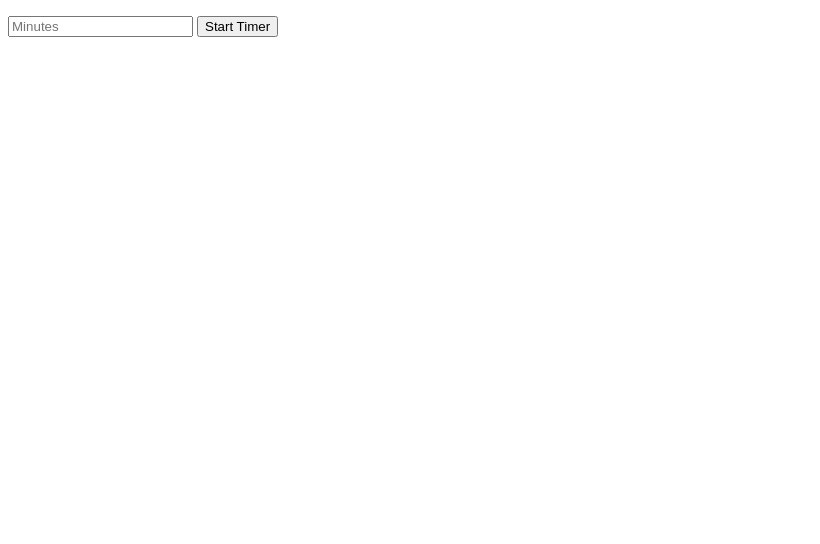
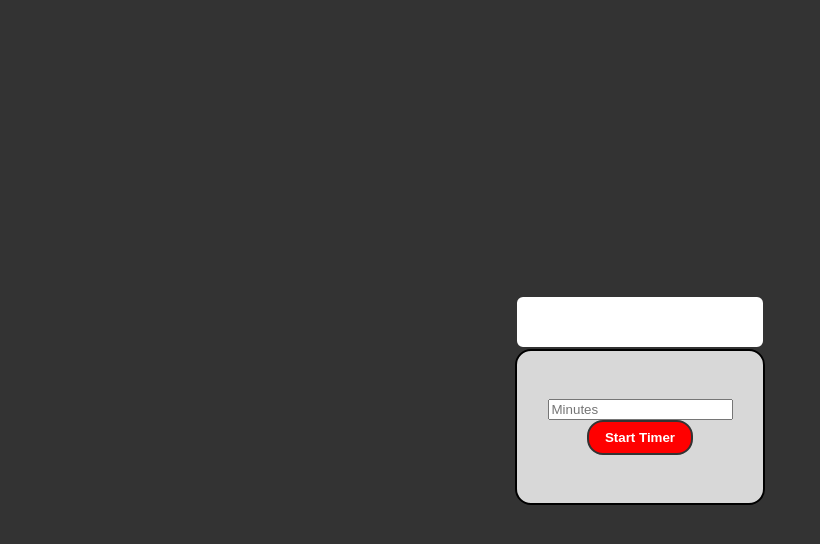
Before and after one commit to Au-RiZeR/Timer, a plain HTML site: page index.html in a window 1280 px wide. Shown: the whole page, without its empty margins (0-820 px from the left). Drawn offline with nearby package versions, Linux system fonts and the light colour scheme.

Commit message:
Cleaned code to work better

```diff
--- a/index.html
+++ b/index.html
@@ -10,8 +10,11 @@
     <script src="./script.js"></script>
 </head>
 <body>
-    <p id="demo"></p>
-    <input type="text" placeholder="Minutes" id="input">
-    <button id="start">Start Timer</button>
+    <h2 id="demo"></h2>
+    <div id="userInterface" class="container">
+        <input type="text" placeholder="Minutes" id="input">
+        <button id="start" class="btn">Start Timer</button>
+    </div>
+
 </body>
 </html>
--- a/script.js
+++ b/script.js
@@ -14,7 +14,7 @@ $(document).ready(function () {
         console.log(input)
 
         var countDownDate = new Date().getTime() + input;
-
+        document.getElementById("start").disabled = true;
         // Update the count down every 1 second
         var x = setInterval(function() {
 
@@ -34,7 +34,8 @@ $(document).ready(function () {
             // If the count down is finished, write some text
             if (distance < 0) {
                 clearInterval(x);
-                document.getElementById("demo").innerHTML = "EXPIRED";
+                document.getElementById("demo").innerHTML = "Finished";
+                document.getElementById("start").disabled = false;
             }
         }, 1000);
     });
--- a/style.css
+++ b/style.css
@@ -0,0 +1,86 @@
+body {
+    background-color: #333;
+    margin: 0;
+    color: black;
+    min-height: 100vh;
+    display: flex;
+    flex-direction: column;
+    justify-content: center;
+    align-items: center;
+    font-family: -apple-system, BlinkMacSystemFont, 'Segoe UI', Roboto, Oxygen, Ubuntu, Cantarell, 'Open Sans', 'Helvetica Neue', sans-serif;
+}
+
+.container {
+    background-color: rgb(216, 216, 216);
+    padding: 3rem;
+    border-radius: 1rem;
+    border: 2px solid black;
+    display: flex;
+    justify-content: center;
+    align-items: center;
+    flex-direction: column;
+    width: 150px;
+}
+
+h2 {
+    display: flex;
+    max-height: min-content;
+    padding: 0;
+    margin: 0;
+    border: 0;
+}
+
+.form {
+    display: flex;
+    grid-template-columns: auto auto;
+    row-gap: 1rem;
+    column-gap: 3rem;
+    justify-content: center;
+    align-items: center;
+}
+
+.title {
+    margin: 0;
+    text-align: center;
+}
+
+#demo {
+    background-color: white;
+    color: black;
+    padding: 3rem;
+    padding-top: 0px;
+    padding-bottom: 0px;
+    border-bottom: 0px;
+    border-top: 0px;
+    border: 2px solid #333;
+    min-height: 50px;
+    max-height: 50px;
+    width: 150px;
+    display: flex;
+    justify-content: center;
+    align-items: center;
+    word-break: break-all;
+    border-radius: 0.5rem;
+}
+
+#hidden {
+    display: none;
+}
+
+#passwordDisplay{
+    color: gray;
+}
+
+.btn{
+    background-color: red;
+    border: 2px solid #333;
+    color: white;
+    padding: 0.5rem 1rem;
+    font-weight: bold;
+    cursor: pointer;
+    border-radius: 1rem;
+}
+
+.btn:hover {
+    background-color: pink;
+}
```
